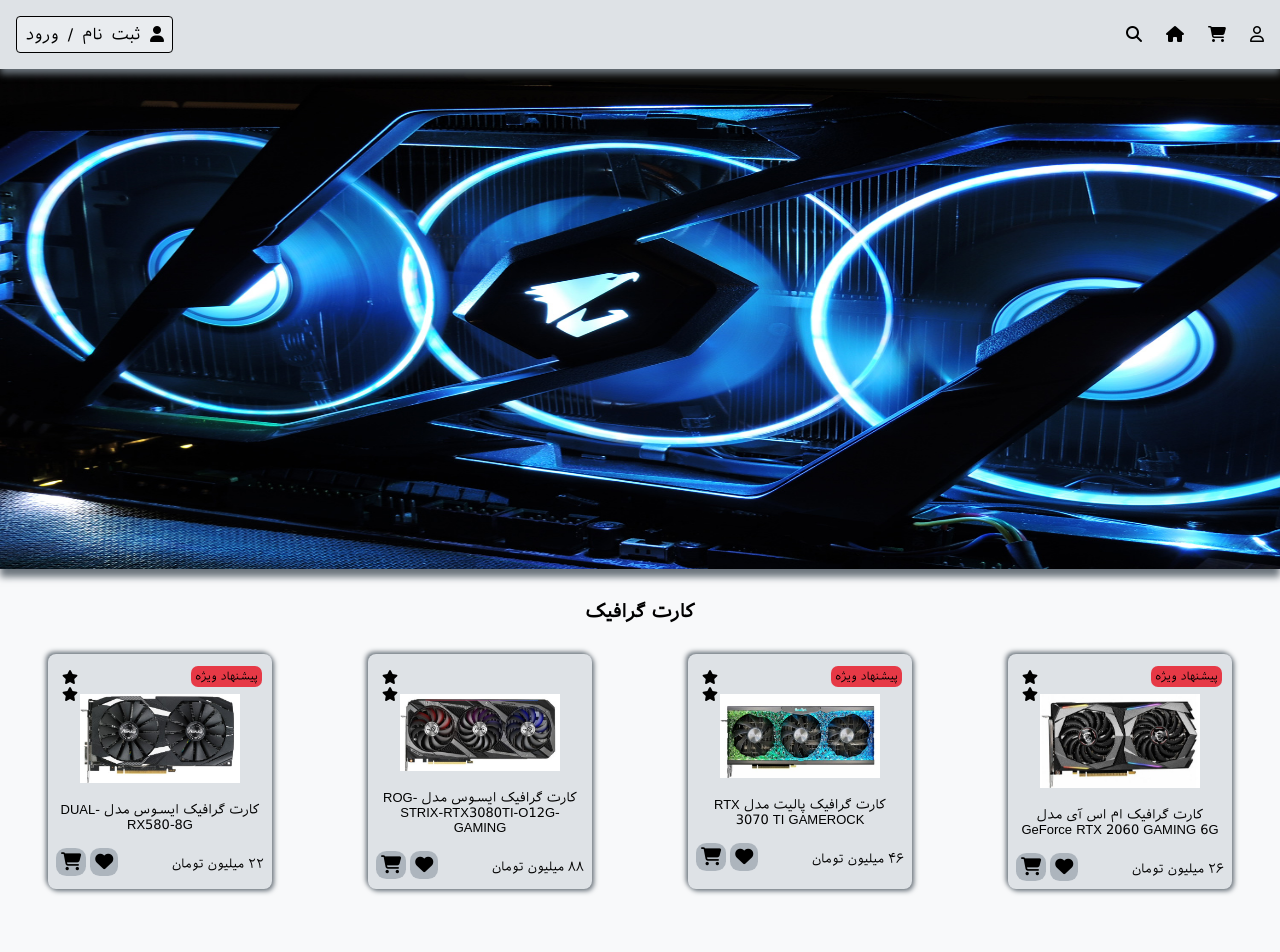
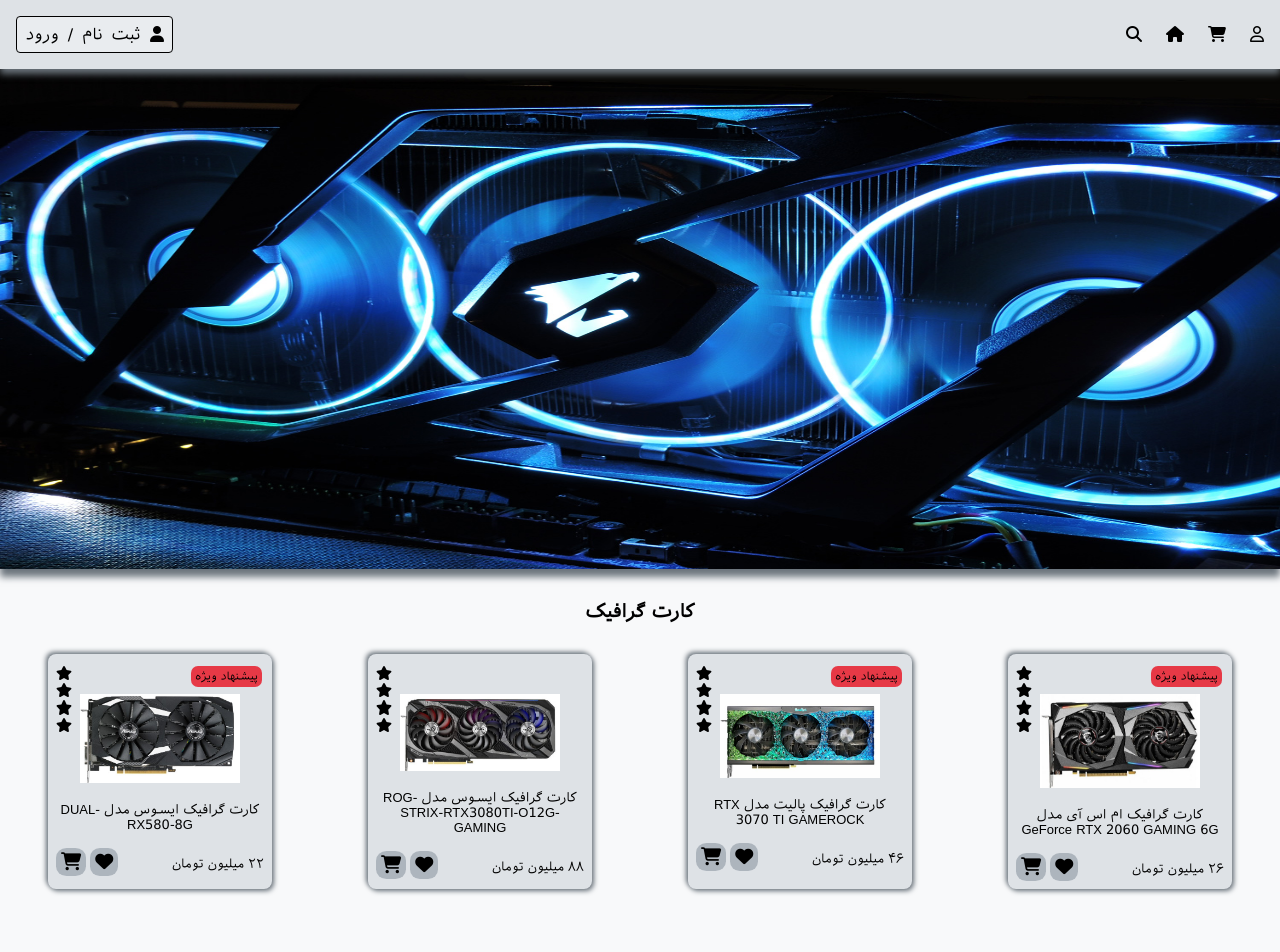
Before and after one commit to khashayaryaghma/sample-responsive-site, a plain HTML site: page html/index.html in a window 1280 px wide. Shown: the top 952 px of the page. Drawn offline with Linux system fonts and the light colour scheme.

Commit message:
Update index.css

```diff
--- a/css/index.css
+++ b/css/index.css
@@ -154,13 +154,9 @@ span i:hover{
 }
 .box::after{
     position: absolute;
-    content: url("../image/star-solid.svg") url("../image/star-solid.svg");
-    color: gold;
-    font-size: 11px;
-    padding: 4px;
+    content: url("../image/star-solid.svg") url("../image/star-solid.svg") url("../image/star-solid.svg") url("../image/star-solid.svg");
     width: 1rem;
     height: 1rem;
-    border-radius: 7px;
     top: 12px;
-    left: 10px;
+    left: 8px;
 }
```
